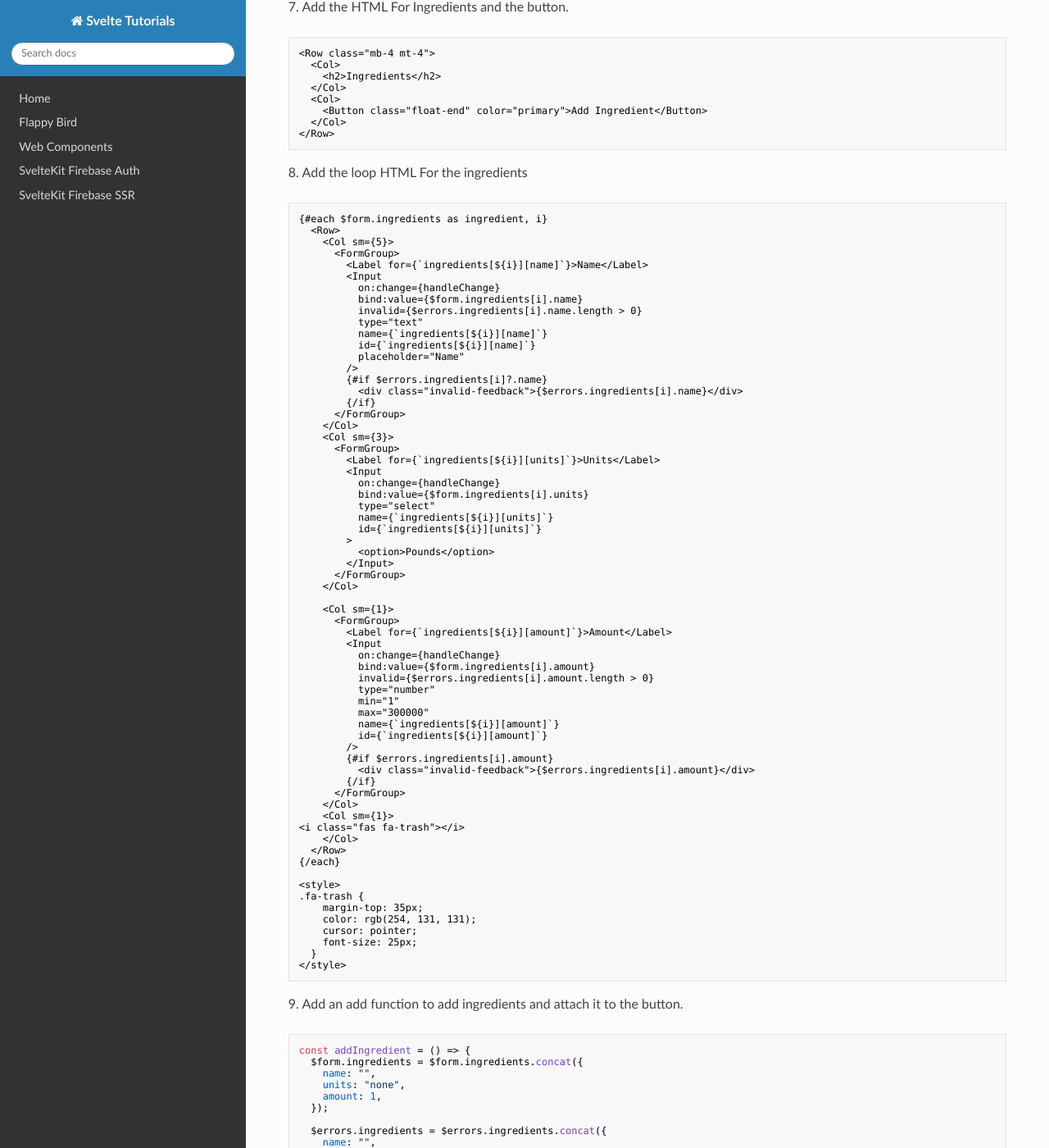
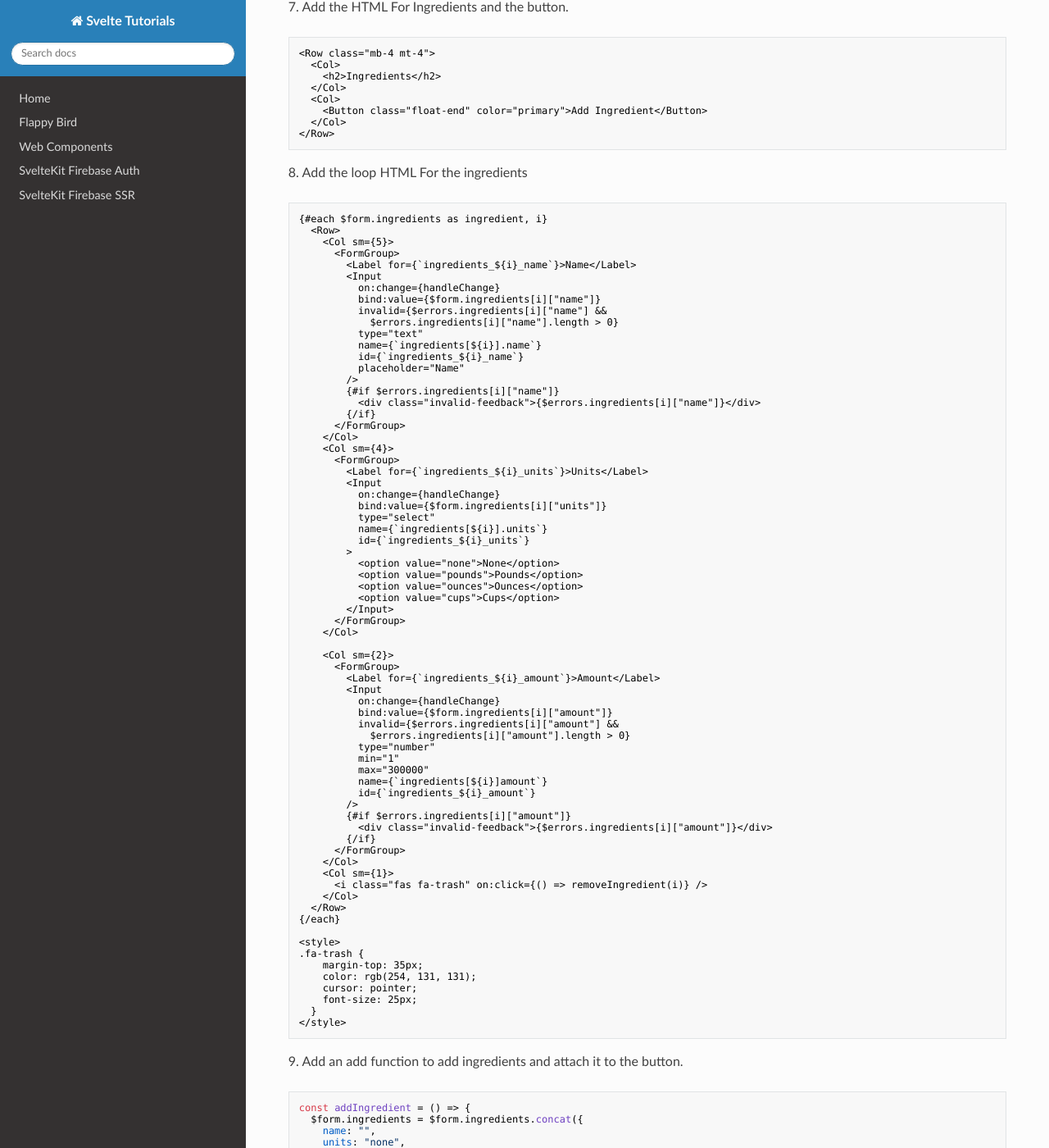
Before and after one commit to phptuts/svelte-docs, an MkDocs documentation site: the page built from docs/firebase-recipe-site/form.md, in a window 1280 px wide and 1400 px high, scrolled down 2160 px. Shown: the whole window at 82% size. Built offline with MkDocs 1.6.1, drawn with Linux system fonts in a browser that asks for light colours; nearby versions of some CDN libraries; a script that is not in the unit is left out.

Commit message:
fixing docs

```diff
--- a/docs/firebase-recipe-site/form.md
+++ b/docs/firebase-recipe-site/form.md
@@ -155,56 +155,61 @@ const { form, errors, handleChange, handleSubmit } = createForm({
   <Row>
     <Col sm={5}>
       <FormGroup>
-        <Label for={`ingredients[${i}][name]`}>Name</Label>
+        <Label for={`ingredients_${i}_name`}>Name</Label>
         <Input
           on:change={handleChange}
-          bind:value={$form.ingredients[i].name}
-          invalid={$errors.ingredients[i].name.length > 0}
+          bind:value={$form.ingredients[i]["name"]}
+          invalid={$errors.ingredients[i]["name"] &&
+            $errors.ingredients[i]["name"].length > 0}
           type="text"
-          name={`ingredients[${i}][name]`}
-          id={`ingredients[${i}][name]`}
+          name={`ingredients[${i}].name`}
+          id={`ingredients_${i}_name`}
           placeholder="Name"
         />
-        {#if $errors.ingredients[i]?.name}
-          <div class="invalid-feedback">{$errors.ingredients[i].name}</div>
+        {#if $errors.ingredients[i]["name"]}
+          <div class="invalid-feedback">{$errors.ingredients[i]["name"]}</div>
         {/if}
       </FormGroup>
     </Col>
-    <Col sm={3}>
+    <Col sm={4}>
       <FormGroup>
-        <Label for={`ingredients[${i}][units]`}>Units</Label>
+        <Label for={`ingredients_${i}_units`}>Units</Label>
         <Input
           on:change={handleChange}
-          bind:value={$form.ingredients[i].units}
+          bind:value={$form.ingredients[i]["units"]}
           type="select"
-          name={`ingredients[${i}][units]`}
-          id={`ingredients[${i}][units]`}
+          name={`ingredients[${i}].units`}
+          id={`ingredients_${i}_units`}
         >
-          <option>Pounds</option>
+          <option value="none">None</option>
+          <option value="pounds">Pounds</option>
+          <option value="ounces">Ounces</option>
+          <option value="cups">Cups</option>
         </Input>
       </FormGroup>
     </Col>
 
-    <Col sm={1}>
+    <Col sm={2}>
       <FormGroup>
-        <Label for={`ingredients[${i}][amount]`}>Amount</Label>
+        <Label for={`ingredients_${i}_amount`}>Amount</Label>
         <Input
           on:change={handleChange}
-          bind:value={$form.ingredients[i].amount}
-          invalid={$errors.ingredients[i].amount.length > 0}
+          bind:value={$form.ingredients[i]["amount"]}
+          invalid={$errors.ingredients[i]["amount"] &&
+            $errors.ingredients[i]["amount"].length > 0}
           type="number"
           min="1"
           max="300000"
-          name={`ingredients[${i}][amount]`}
-          id={`ingredients[${i}][amount]`}
+          name={`ingredients[${i}]amount`}
+          id={`ingredients_${i}_amount`}
         />
-        {#if $errors.ingredients[i].amount}
-          <div class="invalid-feedback">{$errors.ingredients[i].amount}</div>
+        {#if $errors.ingredients[i]["amount"]}
+          <div class="invalid-feedback">{$errors.ingredients[i]["amount"]}</div>
         {/if}
       </FormGroup>
     </Col>
     <Col sm={1}>
-<i class="fas fa-trash"></i>
+      <i class="fas fa-trash" on:click={() => removeIngredient(i)} />
     </Col>
   </Row>
 {/each}
```
